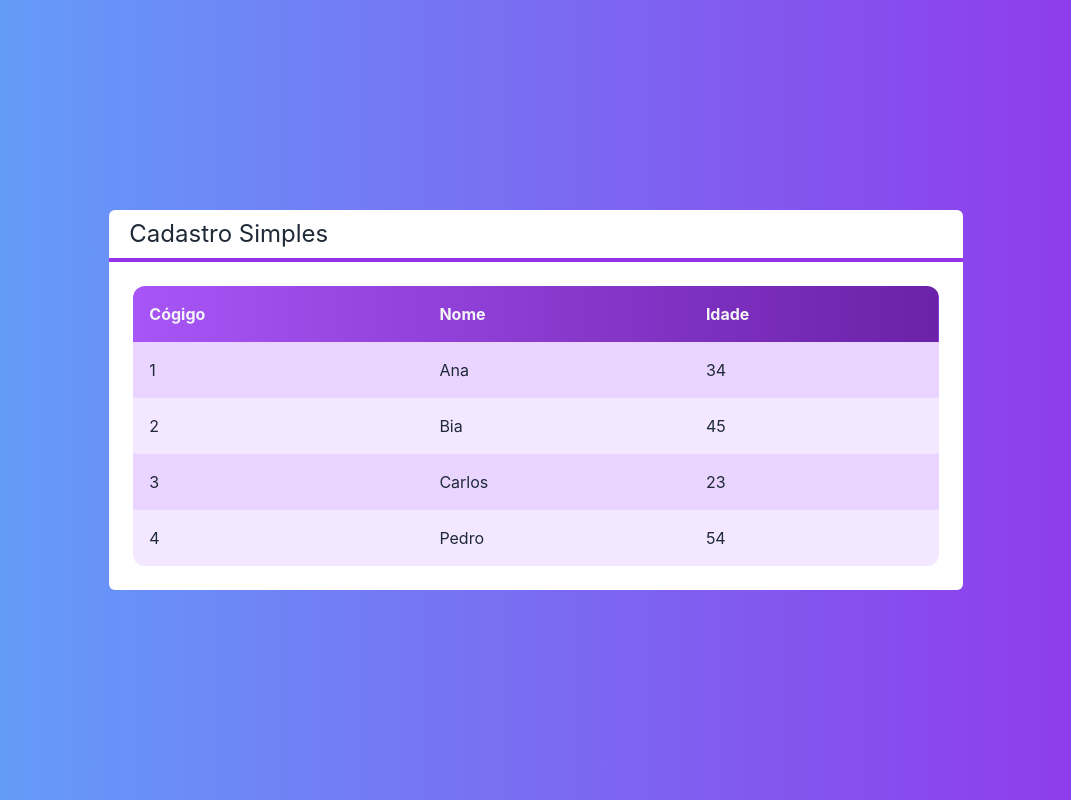
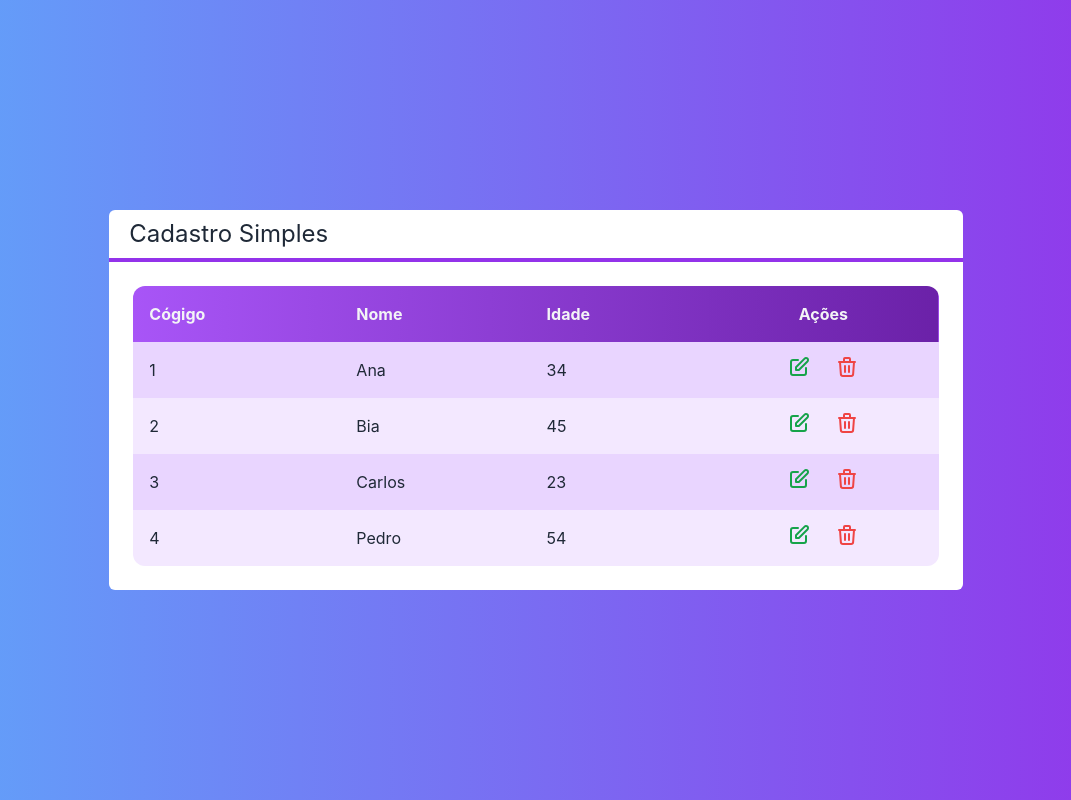
Before and after one commit to P4ul1t0s/next-crud, a Next.js app: page / in a window 1280 px wide. Shown: the whole page, without its empty margins (104-1175 px from the left). Built offline with nearby package versions, Linux system fonts and the light colour scheme.

Commit message:
Componente Tabela III

```diff
--- /dev/null
+++ b/src/components/Icones.tsx
@@ -0,0 +1,11 @@
+export const IconeEdicao = (
+    <svg xmlns="http://www.w3.org/2000/svg" className="h-6 w-6" fill="none" viewBox="0 0 24 24" stroke="currentColor" strokeWidth={2}>
+        <path strokeLinecap="round" strokeLinejoin="round" d="M11 5H6a2 2 0 00-2 2v11a2 2 0 002 2h11a2 2 0 002-2v-5m-1.414-9.414a2 2 0 112.828 2.828L11.828 15H9v-2.828l8.586-8.586z" />
+    </svg>
+)
+
+export const IconeLixo = (
+    <svg xmlns="http://www.w3.org/2000/svg" className="h-6 w-6" fill="none" viewBox="0 0 24 24" stroke="currentColor" strokeWidth={2}>
+        <path strokeLinecap="round" strokeLinejoin="round" d="M19 7l-.867 12.142A2 2 0 0116.138 21H7.862a2 2 0 01-1.995-1.858L5 7m5 4v6m4-6v6m1-10V4a1 1 0 00-1-1h-4a1 1 0 00-1 1v3M4 7h16" />
+    </svg>
+)
--- a/src/components/Tabela.tsx
+++ b/src/components/Tabela.tsx
@@ -1,16 +1,22 @@
 import Cliente from "../core/Cliente"
+import { IconeEdicao, IconeLixo } from "./Icones"
 
 interface TabelaProps{
     clientes: Cliente[]
+    clienteSelecionado?: (cliente: Cliente) => void
+    clienteExcluido?: (cliente: Cliente) => void
 }
 
 export default function Tabela(props){
+    const exibirAcoes = props.clienteSelecionado || props.clienteExcluido
+
     function renderizarCabecalho(){
         return(
             <tr>
                 <th className="text-left p-4">Cógigo</th>
                 <th className="text-left p-4">Nome</th>
                 <th className="text-left p-4">Idade</th>
+                {exibirAcoes ? <th className="p-4">Ações</th> : false}
             </tr>
         )
     }
@@ -22,9 +28,26 @@ export default function Tabela(props){
                     <td className="text-left p-4">{cliente.id}</td>
                     <td className="text-left p-4">{cliente.nome}</td>
                     <td className="text-left p-4">{cliente.idade}</td>
+                    {exibirAcoes ? renderizarAcoes(cliente) : false}
                 </tr>
             )
         })
+    }
+    function renderizarAcoes(cliente: Cliente){
+        return(
+            <td className="flex justify-center">
+                {props.clienteSelecionado ? (
+                    <button onClick={() => props.clienteSelecionado?.(cliente)} className="flex justify-center items-center text-green-600 rounded-full p-2 m-1 hover:bg-purple-50">
+                        {IconeEdicao}
+                    </button>
+                ) : false}
+                {props.clienteExcluido ? (
+                    <button onClick={() => props.clienteExcluido?.(cliente)} className="flex justify-center items-center text-red-500 rounded-full p-2 m-1 hover:bg-purple-50">
+                        {IconeLixo}
+                    </button>
+                ) : false}
+            </td>
+        )
     }
 
     return(
--- a/src/pages/index.tsx
+++ b/src/pages/index.tsx
@@ -10,10 +10,18 @@ export default function Home() {
         new Cliente("Pedro", 54, "4")
     ]
 
+    function clienteSelecionado(cliente: Cliente){
+        console.log(cliente.nome + " selecionado")
+    }
+
+    function clienteExcluido(cliente: Cliente){
+        console.log(cliente.nome + " excluido")
+    }
+
     return (
         <div className="flex h-screen justify-center items-center bg-gradient-to-r from-blue-400 to-purple-600 text-white">
             <Layout titulo="Cadastro Simples">
-                <Tabela clientes={clientes}></Tabela>
+                <Tabela clientes={clientes} clienteSelecionado={clienteSelecionado} clienteExcluido={clienteExcluido}></Tabela>
             </Layout>
         </div>
     )
```
